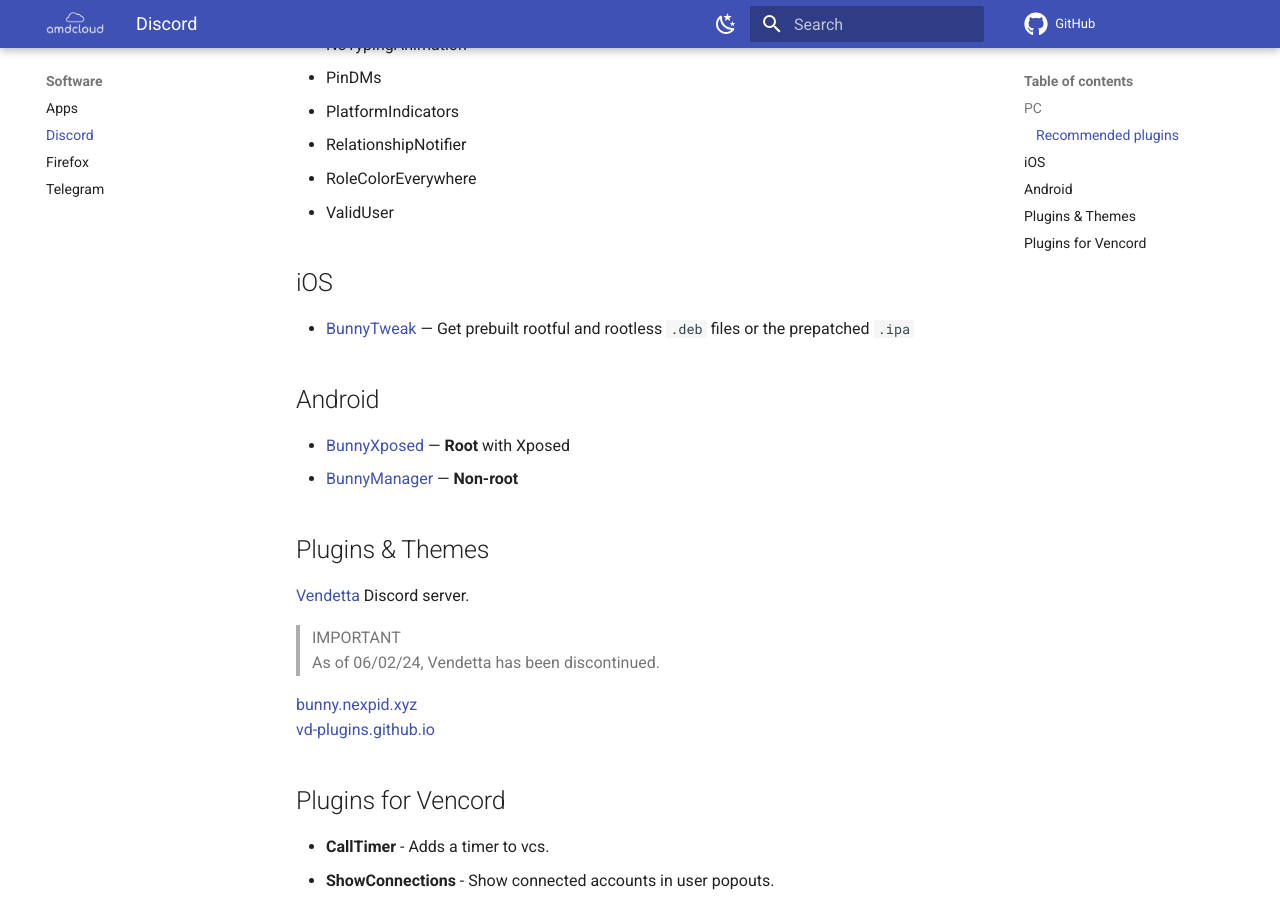
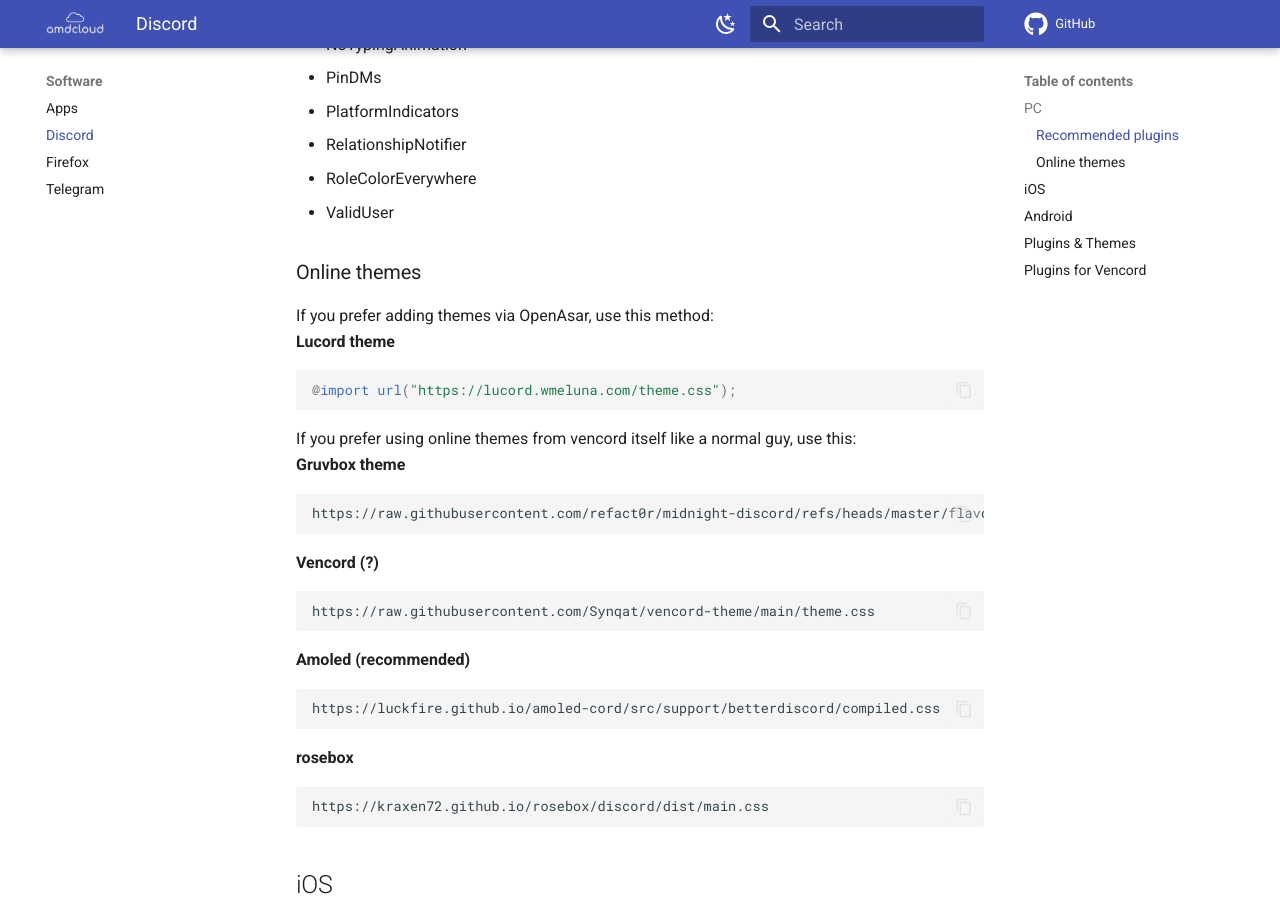
Before and after one commit to TeamDominant/Wiki-mkdocs, an MkDocs documentation site: the page built from docs/discord.md, in a window 1280 px wide and 900 px high, scrolled down 888 px. Built offline with MkDocs 1.6.1 and Material for MkDocs 9.7.7, drawn with Linux system fonts in a browser that asks for light colours; comment, search, counter and statistics services are not loaded.

Commit message:
added themes from resources channel

````diff
--- a/docs/discord.md
+++ b/docs/discord.md
@@ -28,6 +28,32 @@
 - RoleColorEverywhere
 - ValidUser
 
+### Online themes
+If you prefer adding themes via OpenAsar, use this method:
+**Lucord theme**
+```css
+@import url("https://lucord.wmeluna.com/theme.css");
+```
+If you prefer using online themes from vencord itself like a normal guy, use this:
+**Gruvbox theme**
+```
+https://raw.githubusercontent.com/refact0r/midnight-discord/refs/heads/master/flavors/midnight-vencord.theme.css
+```
+**Vencord (?)**
+```
+https://raw.githubusercontent.com/Synqat/vencord-theme/main/theme.css
+```
+
+**Amoled (recommended)**
+```
+https://luckfire.github.io/amoled-cord/src/support/betterdiscord/compiled.css
+```
+
+**rosebox**
+```
+https://kraxen72.github.io/rosebox/discord/dist/main.css
+```
+
 ## iOS
 
 - [BunnyTweak](https://github.com/bunny-mod/BunnyTweak/releases/latest) — Get prebuilt rootful and rootless `.deb` files or the prepatched `.ipa `
````
